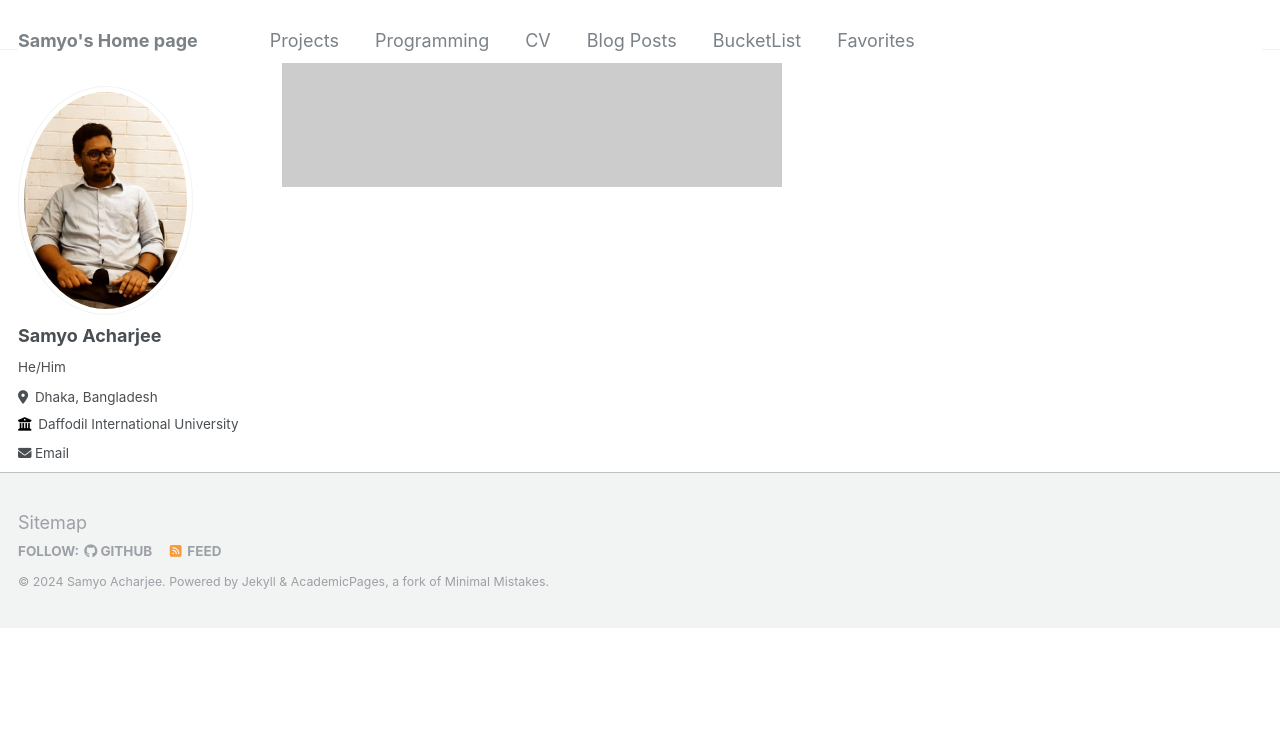
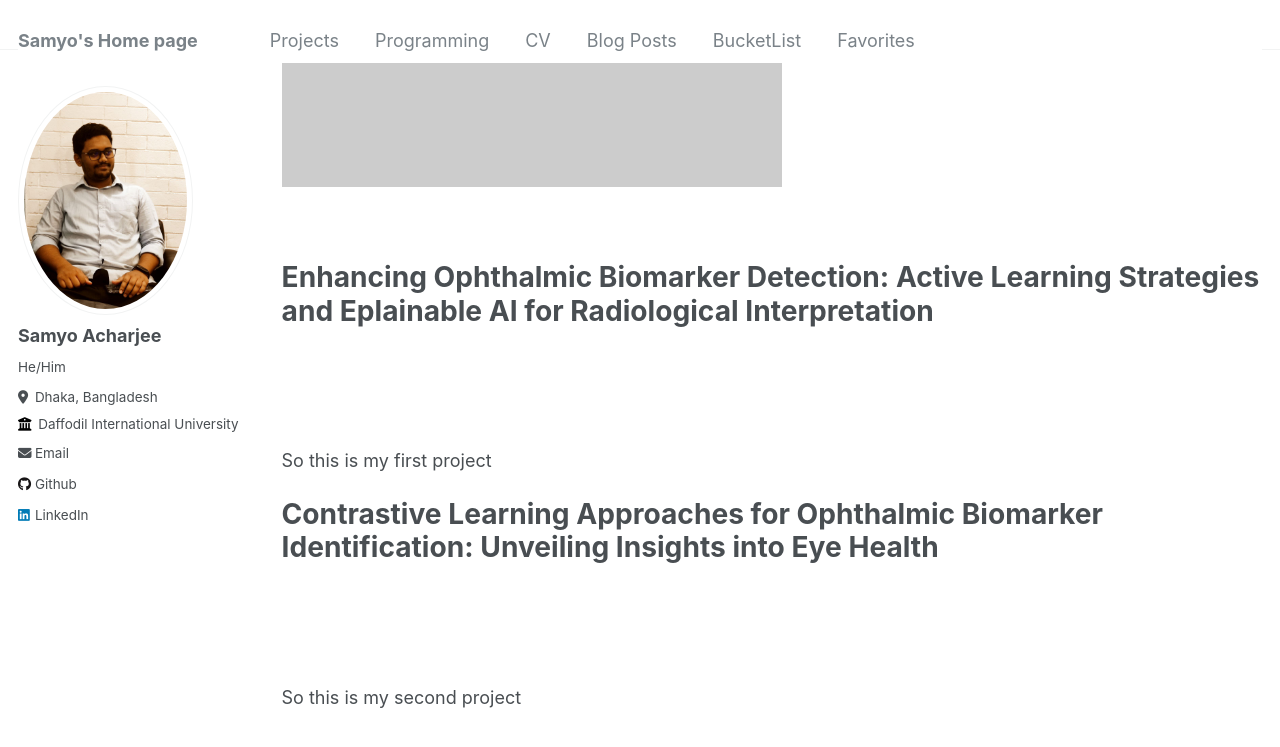
Before and after one commit to samyo00/samyo00.github.io, a Jekyll site: the page built from _pages/projects.md, in a window 1280 px wide and 900 px high, scrolled down 272 px. Shown: the top 747 px of the window. Built offline with Jekyll 4.4.1, drawn with Linux system fonts in a browser that asks for light colours; before the commit the page ends 900 px from its top, so only the background shows below that.

Commit message:
Update projects

```diff
--- a/_pages/projects.md
+++ b/_pages/projects.md
@@ -8,3 +8,21 @@ author_profile: true
 title: Project number 1
 excerpt: Short description of portfolio item number 1<br/><img src='/images/500x300.png'>
 collection: projects
+
+<br>
+
+# Enhancing Ophthalmic Biomarker Detection: Active Learning Strategies and Eplainable AI for Radiological Interpretation
+<br>
+
+<img scr='biomarker1.png'>
+<br>
+
+So this is my first project
+
+# Contrastive Learning Approaches for Ophthalmic Biomarker Identification: Unveiling Insights into Eye Health
+<br>
+
+<img scr='biomarker2.png'>
+<br>
+
+So this is my second project
```
Also changed, not shown: images/biomarker1.png (added), images/biomarker2.png (added).
